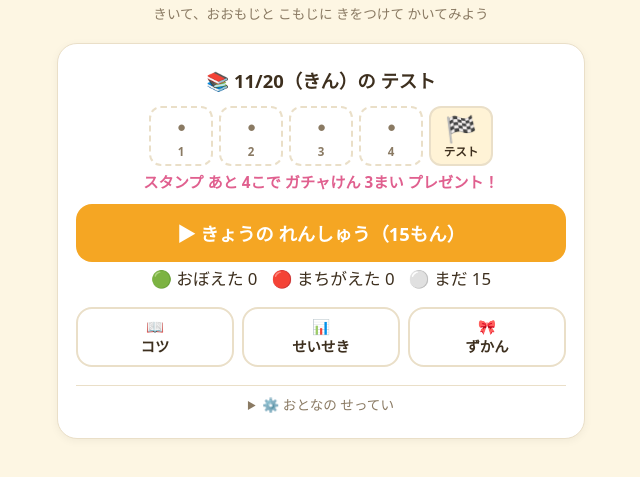
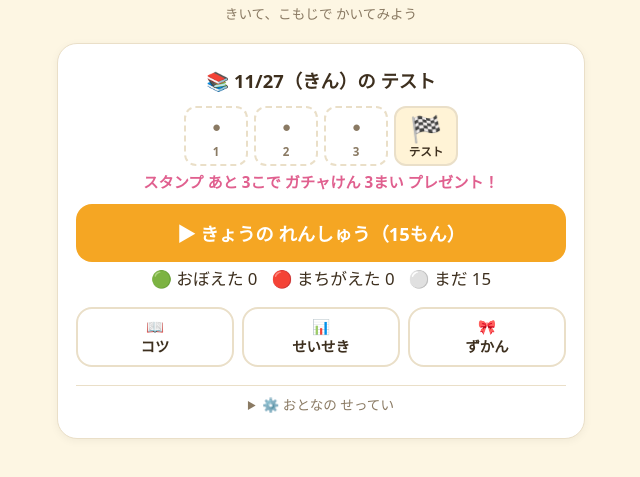
Before and after one commit to tagam/spelling-practice, a plain HTML site: page index.html in a window 1280 px wide. Shown: the part 65-542 px from the top of the page, without its empty margins (319-959 px from the left). Drawn offline with Linux system fonts and the light colour scheme.

Commit message:
11/27 の テストの リスト（15ご・プリントと おなじ じゅんばん・いみ・コツ）を ついか
- おなじ たんごが 2つの カテゴリに はいって いても（bright）、もんだいは 1かい だけ、こたえの あとの コツは はいって いる カテゴリ ぜんぶから えらぶ
- かようびから はじめるので スタンプは 3つ

Co-Authored-By: Claude Opus 5.5 <noreply@anthropic.com>
Claude-Session: https://claude.ai/code/session_01GaXiacCXZAXijLpgSxY6LW

```diff
--- a/index.html
+++ b/index.html
@@ -572,12 +572,12 @@
   if (qm && listById(decodeURIComponent(qm[1]))) startListId = decodeURIComponent(qm[1]);
   /* hint は 1つ（もじ）でも いくつか（ならび）でも よい */
   function hintsOf(g){ return !g.hint ? [] : Array.isArray(g.hint) ? g.hint : [g.hint]; }
-  function groupOf(w){
-    var k = norm(w), gs = list.groups || [];
-    for (var i = 0; i < gs.length; i++) {
-      for (var j = 0; j < gs[i].words.length; j++) { if (norm(gs[i].words[j].w) === k) return gs[i]; }
-    }
-    return null;
+  /* おなじ たんごが いくつかの カテゴリに はいる ことも ある（bright など） */
+  function groupsOf(w){
+    var k = norm(w);
+    return (list.groups || []).filter(function(g){
+      return g.words.some(function(x){ return norm(x.w) === k; });
+    });
   }
   function spaced(s){ return String(s).replace(/\s+/g, " ").trim(); }
   /* keepCase: かいた とおりの おおもじ・こもじ（つきの なまえ など）、lower: ぜんぶ こもじ、どちらも なければ ぜんぶ おおもじ */
@@ -655,6 +655,8 @@
   function useList(id){
     list = listById(id) || LISTS[0];
     words = list.groups ? [].concat.apply([], list.groups.map(function(g){ return g.words; })) : list.words.slice();
+    var seen = {};
+    words = words.filter(function(x){ var k = norm(x.w); if (seen[k]) return false; seen[k] = true; return true; });
     if (list.order) {
       var byKey = {};
       words.forEach(function(x){ byKey[norm(x.w)] = x; });
@@ -1034,16 +1036,25 @@
     $("fb-word").textContent = shown(cur.w);
     $("fb-mean").textContent = cur.m || "";
     $("fb-yours").textContent = ok ? "" : "きみの こたえ： " + (list.keepCase ? raw : list.lower ? ans.toLowerCase() : ans);
-    var g = groupOf(cur.w);
     var hb = $("fb-hint");
     hb.innerHTML = "";
-    /* その たんごが でてくる コツ → その たんごを つかった れいぶん → カテゴリの コツ の じゅんに えらぶ */
-    var tip = g && (function(){
-      var k = norm(cur.w), exs = g.examples || [];
-      var hs = hintsOf(g);
-      for (var h = 0; h < hs.length; h++) { if (norm(hs[h]).indexOf(k) >= 0) return hs[h]; }
-      for (var i = 0; i < exs.length; i++) { if (norm(exs[i].en).indexOf(k) >= 0) return exs[i].en + "\n→ " + exs[i].ja; }
-      return hs[0] || (exs.length ? exs[0].en + "\n→ " + exs[0].ja : "");
+    /* その たんごが でてくる コツ → その たんごを つかった れいぶん → カテゴリの コツ の じゅんに えらぶ（はいって いる カテゴリ ぜんぶから） */
+    var g = null, tip = "";
+    (function(){
+      var k = norm(cur.w), gs = groupsOf(cur.w), i, j;
+      for (i = 0; i < gs.length; i++) {
+        var hs = hintsOf(gs[i]);
+        for (j = 0; j < hs.length; j++) { if (norm(hs[j]).indexOf(k) >= 0) { g = gs[i]; tip = hs[j]; return; } }
+      }
+      for (i = 0; i < gs.length; i++) {
+        var exs = gs[i].examples || [];
+        for (j = 0; j < exs.length; j++) { if (norm(exs[j].en).indexOf(k) >= 0) { g = gs[i]; tip = exs[j].en + "\n→ " + exs[j].ja; return; } }
+      }
+      if (gs.length) {
+        g = gs[0];
+        var e0 = (g.examples || [])[0];
+        tip = hintsOf(g)[0] || (e0 ? e0.en + "\n→ " + e0.ja : "");
+      }
     })();
     if (tip) {
       var hl = document.createElement("b"); hl.textContent = "💡 " + g.title;
--- a/lists.js
+++ b/lists.js
@@ -8,6 +8,78 @@
    stampDays を かくと「きょうの れんしゅう」と スタンプカードに なる（そろうと ガチャけん 3まい）。
    ガチャの カードは cards.js（しゅうを またいで あつめる カードダス） */
 var SPELL_LISTS = [
+  {
+    id: "2026-11-27",
+    name: "11/27（きん）の テスト",
+    lower: true,
+    setSize: 15,
+    stampDays: 3,  /* かようびから はじめるので か〜もくの 3にち。そろうと ガチャけん 3まい */
+    /* もんだいの じゅんばん（スプレッドシートの ひょうと おなじ）。なければ groups の じゅんばん */
+    order: ["time", "clock", "hour", "minutes", "bright", "dark", "noisy", "quiet",
+            "meat", "flight", "height", "fourth", "wonderful", "remake", "means"],
+    groups: [
+      {
+        title: "⏰ じかんの ことば",
+        words: [
+          {w:"time", m:"じかん ⏰（いま なんじ？の じかん）"},
+          {w:"clock", m:"とけい 🕰️（じかんが わかる もの）"},
+          {w:"hour", m:"1じかん ⌛（60ぷんの こと）"},
+          {w:"minutes", m:"ふん ⏱️（60びょうで 1ぷん）"}
+        ],
+        examples: [
+          {en:"What time is it? Look at the clock.", ja:"いま なんじ？ とけいを みてね（time・clock）"},
+          {en:"One hour is sixty minutes.", ja:"1じかんは 60ぷんだよ（hour・minutes）"}
+        ]
+      },
+      {
+        title: "🔁 はんたいの ことば",
+        words: [
+          {w:"bright", m:"あかるい ☀️（ひかって あかるい こと）"},
+          {w:"dark", m:"くらい 🌑（ひかりが なくて くらい こと）"},
+          {w:"noisy", m:"うるさい 📢（おとが おおきい こと）"},
+          {w:"quiet", m:"しずか 🤫（おとが しない こと）"}
+        ],
+        examples: [
+          {en:"The sun is bright. The night is dark.", ja:"おひさまは あかるい。よるは くらいよ（bright・dark）"},
+          {en:"The class is noisy. Please be quiet.", ja:"クラスが うるさいね。しずかに してね（noisy・quiet）"}
+        ]
+      },
+      {
+        title: "✈️ ight の なかま",
+        words: [
+          {w:"flight", m:"ひこうきの たび ✈️（そらを とんで いく こと）"},
+          {w:"height", m:"たかさ 📏（せの たかさ）"},
+          {w:"bright", m:"あかるい ☀️（ひかって あかるい こと）"}
+        ],
+        hint: "flight も height も bright も おしりは ight。gh は よまない",
+        examples: [
+          {en:"We went on a flight.", ja:"ひこうきに のって でかけたよ（flight）"},
+          {en:"What is your height?", ja:"せの たかさは どのくらい？（height）"}
+        ]
+      },
+      {
+        title: "⭐ そのほかの ことば",
+        words: [
+          {w:"meat", m:"おにく 🍖（たべる にく）"},
+          {w:"fourth", m:"4ばんめ 4️⃣（1、2、3の つぎ）"},
+          {w:"wonderful", m:"すばらしい 🌟（とても すてきな こと）"},
+          {w:"remake", m:"つくりなおす 🔁（もう いちど つくる こと）"},
+          {w:"means", m:"いみする 💬（〜という いみに なる）"}
+        ],
+        hint: [
+          "re が つくと『もう いちど』。make → remake",
+          "wonder に ful で wonderful"
+        ],
+        examples: [
+          {en:"I like meat.", ja:"おにくが すきだよ（meat）"},
+          {en:"This is my fourth cookie!", ja:"これで 4まいめの クッキーだよ！（fourth）"},
+          {en:"What a wonderful day!", ja:"すばらしい 1にちだね！（wonderful）"},
+          {en:"Let's remake the sandcastle.", ja:"すなの おしろを つくりなおそう（remake）"},
+          {en:"Big means \"large\".", ja:"big は「おおきい」という いみだよ（means）"}
+        ]
+      }
+    ]
+  },
   {
     id: "2026-11-20",
     name: "11/20（きん）の テスト",
```
Also changed, not shown: 1 other file.
